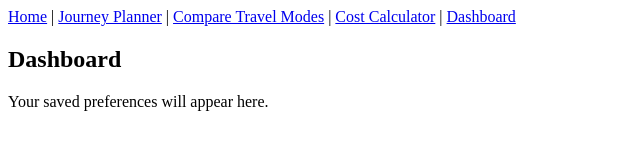
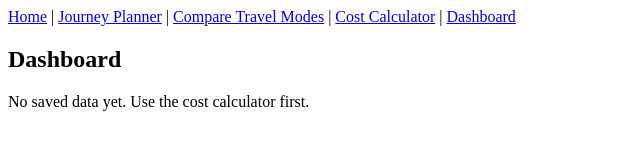
Before and after one commit to sitanatarajan2006/React-Project, a React (Vite) app in the folder st-marys-mobility-hub/: page /dashboard in a window 1280 px wide. Shown: the top 161 px of the page, without its empty margins (0-640 px from the left). Built offline with nearby package versions, Linux system fonts and the light colour scheme.

Commit message:
added saved data retrival from cost calculator

```diff
--- a/st-marys-mobility-hub/src/pages/Dashboard.jsx
+++ b/st-marys-mobility-hub/src/pages/Dashboard.jsx
@@ -1,8 +1,33 @@
+import { useEffect, useState } from "react";
+
 function Dashboard() {
+  const [distance, setDistance] = useState("");
+  const [mode, setMode] = useState("");
+
+  useEffect(() => {
+    const savedDistance = localStorage.getItem("lastDistance");
+    const savedMode = localStorage.getItem("lastMode");
+
+    if (savedDistance) setDistance(savedDistance);
+    if (savedMode) setMode(savedMode);
+  }, []);
+
   return (
     <div>
       <h2>Dashboard</h2>
-      <p>Your saved preferences will appear here.</p>
+
+      {distance && mode ? (
+        <div>
+          <p>
+            <strong>Last Journey Distance:</strong> {distance} miles
+          </p>
+          <p>
+            <strong>Preferred Mode:</strong> {mode}
+          </p>
+        </div>
+      ) : (
+        <p>No saved data yet. Use the cost calculator first.</p>
+      )}
     </div>
   );
 }
```
